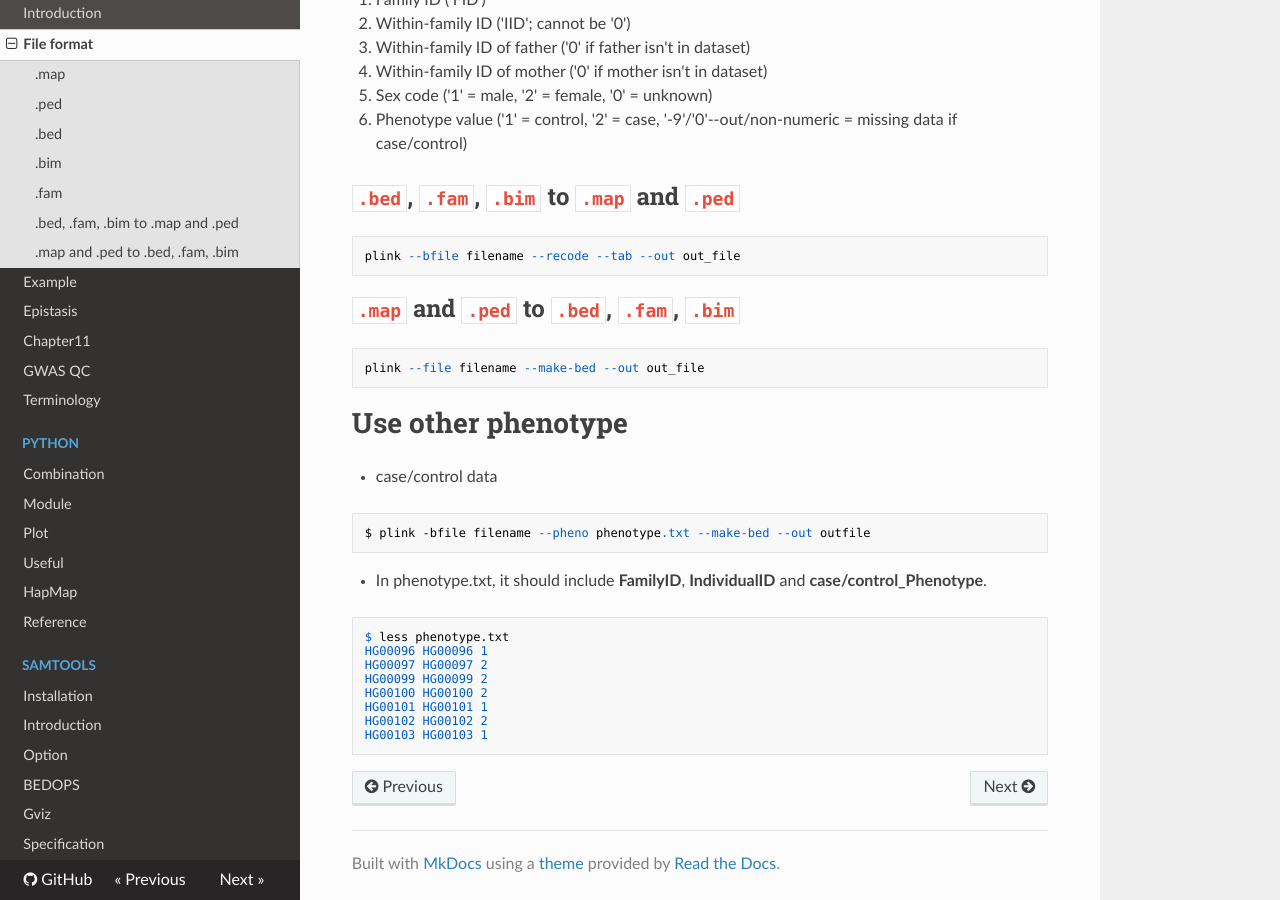
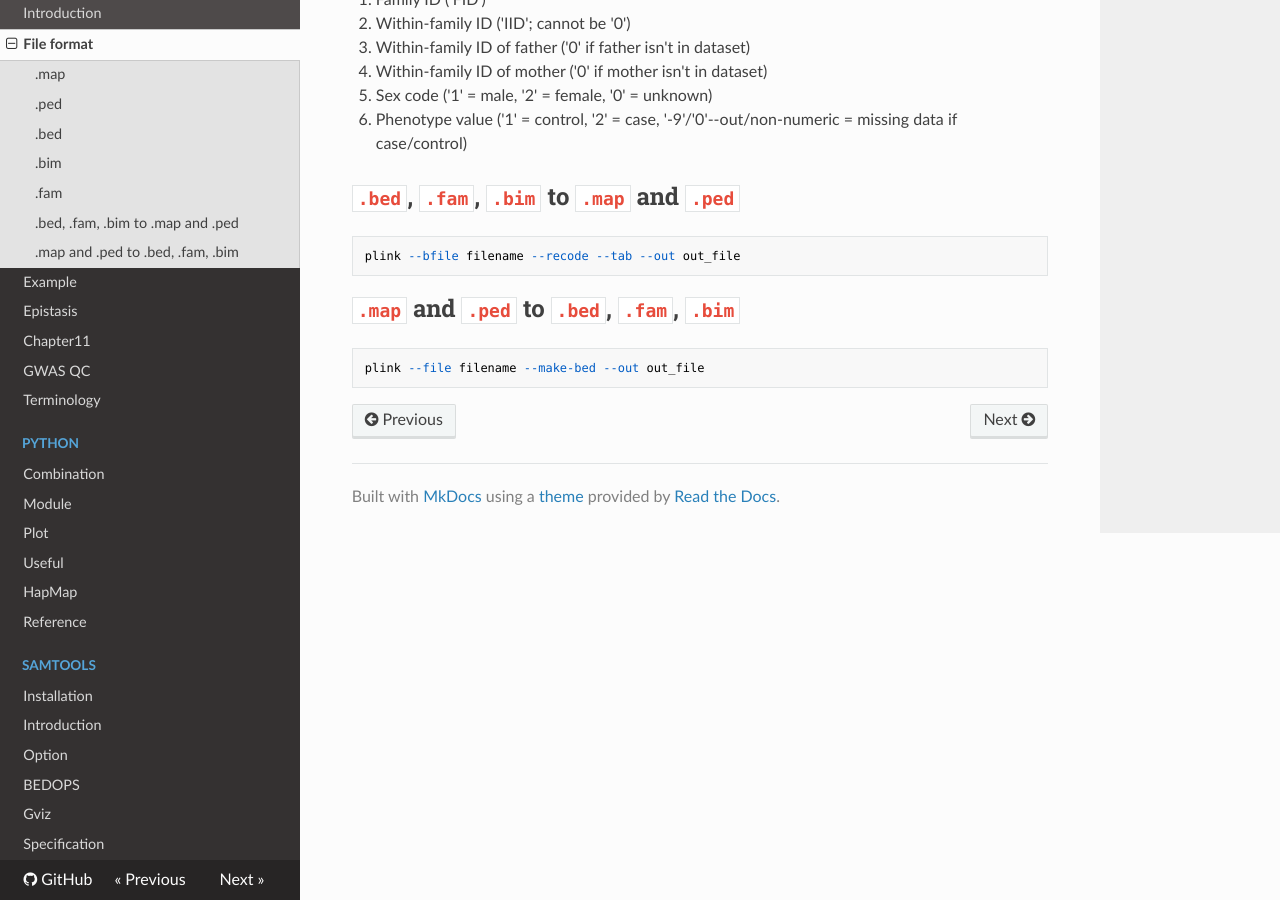
Before and after one commit to WonyoungCho/plink, an MkDocs documentation site: the page built from docs/plink_fmt.md, in a window 1280 px wide and 900 px high, scrolled down 1984 px. Built offline with MkDocs 1.6.1, drawn with Linux system fonts in a browser that asks for light colours; nearby versions of some CDN libraries; old or Windows-style settings are respelled for this version of MkDocs.

Commit message:
Update plink_fmt.md

````diff
--- a/docs/plink_fmt.md
+++ b/docs/plink_fmt.md
@@ -85,20 +85,3 @@ plink --bfile filename --recode --tab --out out_file
 ```
 plink --file filename --make-bed --out out_file
 ```
-
-# Use other phenotype
-- case/control data
-```
-$ plink -bfile filename --pheno phenotype.txt --make-bed --out outfile
-```
-- In phenotype.txt, it should include **FamilyID**, **IndividualID** and **case/control_Phenotype**.
-```
-$ less phenotype.txt
-HG00096	HG00096	1
-HG00097	HG00097	2
-HG00099	HG00099	2
-HG00100	HG00100	2
-HG00101	HG00101	1
-HG00102	HG00102	2
-HG00103	HG00103	1
-```
````
